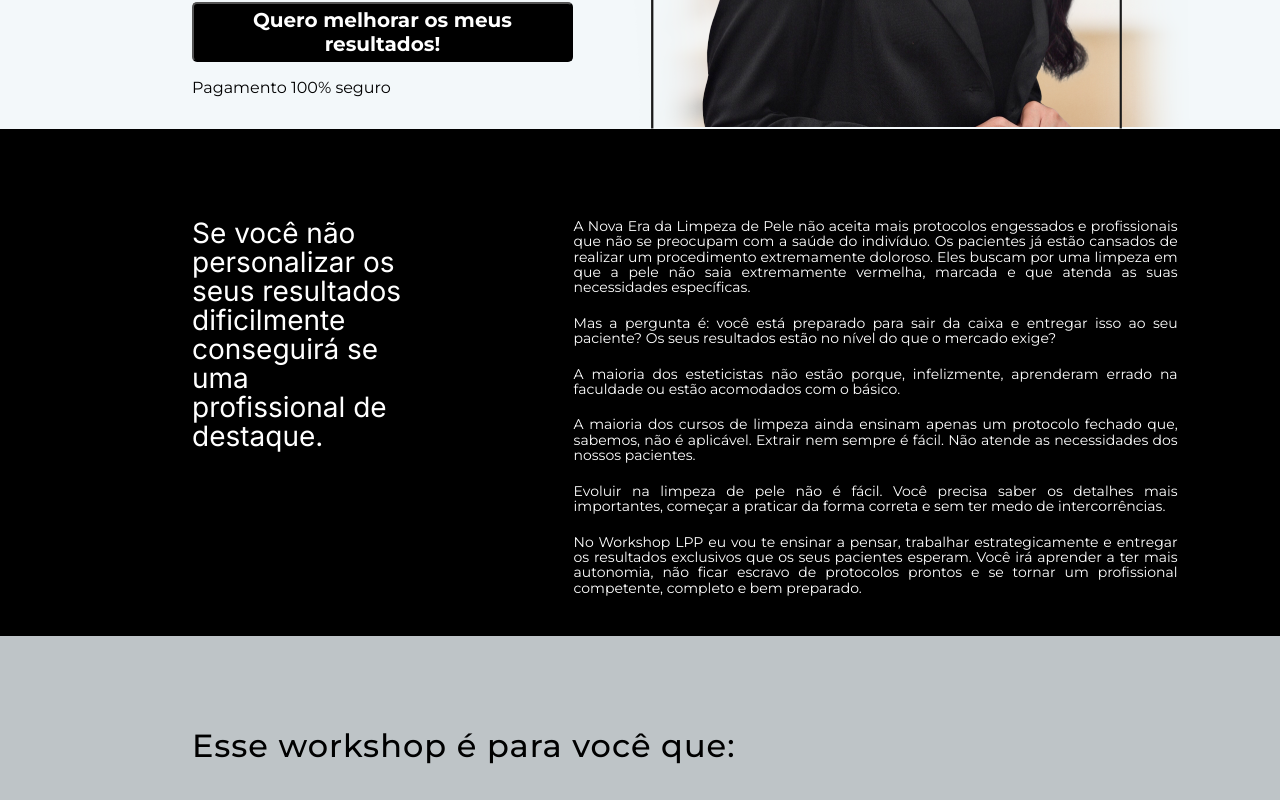
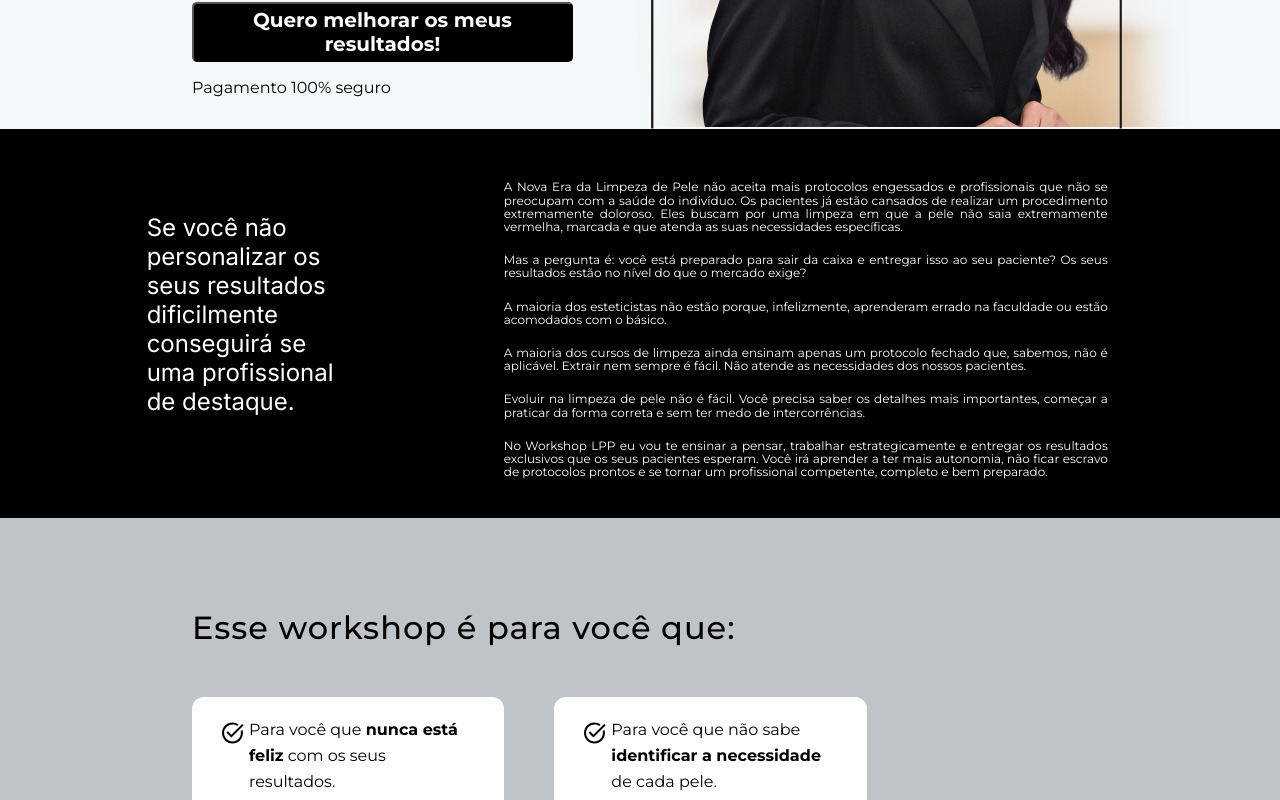
Before and after one commit to matheusmfl/larissaOliveiraLanding, a React (Vite) app: page / in a window 1280 px wide. Shown: the part 500-1300 px from the top of the page. Built offline with nearby package versions, Linux system fonts and the light colour scheme.

Commit message:
arrumando sessão de texto 02

```diff
--- a/src/components/section1/index.tsx
+++ b/src/components/section1/index.tsx
@@ -2,7 +2,7 @@ import "./style.css";
 
 export function Section1() {
   return (
-    <section className="MainContainerPadding section1Container">
+    <section className="section1Container">
       <h2>
         Se você não personalizar os seus resultados dificilmente conseguirá se
         uma profissional de destaque.
--- a/src/components/section1/style.css
+++ b/src/components/section1/style.css
@@ -1,19 +1,27 @@
 .section1Container {
+  padding-top: 4%;
+  padding-right: 6%;
+  padding-left: 6%;
   max-height: 800px;
   background: black;
   display: flex;
-  gap: 17%;
+  gap: 13%;
   color: white;
   padding-right: 8%;
+  justify-content: center;
+}
+.section1Container p {
+  max-width: 604px;
 }
 
 h2 {
+  padding-top: 3%;
   max-width: 214px;
   display: block;
   font-family: "Inter";
   font-style: normal;
   font-weight: 500;
-  font-size: 28px;
+  font-size: 24px;
   line-height: 29px;
 }
 
@@ -25,7 +33,7 @@ p {
   font-family: "Montserrat", sans-serif;
   font-style: normal;
   font-weight: 400;
-  font-size: 14px;
+  font-size: 12px;
   line-height: 110.52%;
   /* or 22px */
   margin-bottom: 20px;
```
